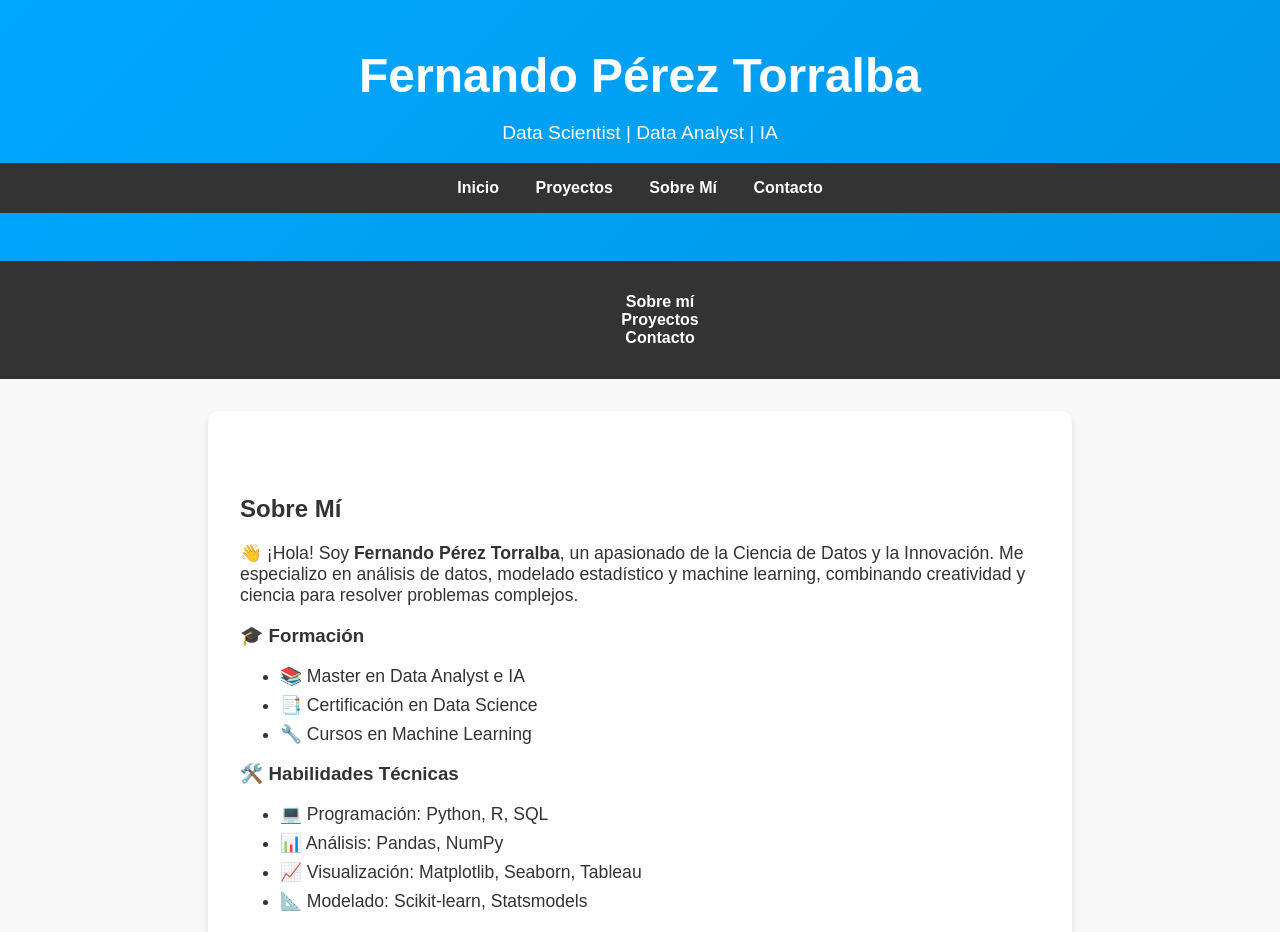
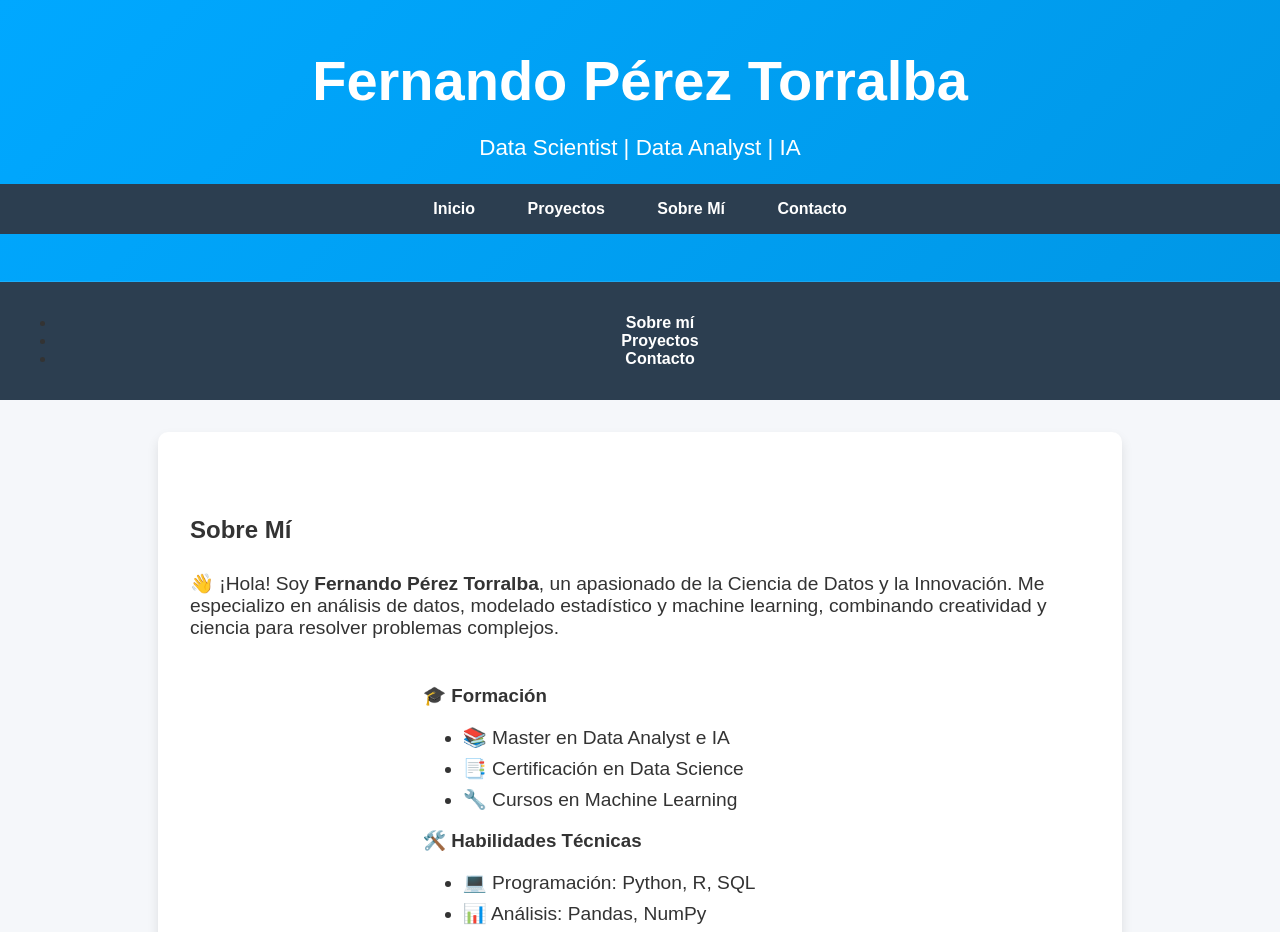
Before and after one commit to Fernanditokitkatgr/fernando.github.io, a Jekyll site: the page built from index.md, in a window 1280 px wide. Shown: the top 932 px of the page. Built offline with Jekyll 4.4.1, drawn with Linux system fonts in a browser that asks for light colours.

Commit message:
Rediseño visual moderno y atractivo

```diff
--- a/assets/css/style.css
+++ b/assets/css/style.css
@@ -1,73 +1,104 @@
 /* Estilo visual moderno y atractivo */
 body {
     font-family: 'Poppins', sans-serif;
-    background-color: #f9f9f9;
+    background-color: #f5f7fa;
     color: #333;
     margin: 0;
     padding: 0;
 }
 
-/* Encabezado principal */
+/* Encabezado moderno con gradiente */
 header {
     background: linear-gradient(135deg, #00a8ff, #0097e6);
     color: white;
     padding: 3rem 0;
     text-align: center;
     box-shadow: 0 4px 6px rgba(0, 0, 0, 0.1);
+    animation: gradient 5s ease infinite;
+}
+
+@keyframes gradient {
+    0% {
+        background-position: 0% 50%;
+    }
+
+    50% {
+        background-position: 100% 50%;
+    }
+
+    100% {
+        background-position: 0% 50%;
+    }
 }
 
 header h1 {
-    font-size: 3rem;
+    font-size: 3.5rem;
     margin: 0;
     font-weight: bold;
 }
 
 header p {
-    font-size: 1.2rem;
+    font-size: 1.4rem;
 }
 
-/* Barra de navegación */
+/* Barra de navegación moderna */
 nav {
-    background-color: #333;
+    background-color: #2c3e50;
     padding: 1rem;
     text-align: center;
 }
 
 nav a {
     color: white;
-    margin: 0 1rem;
+    margin: 0 1.5rem;
     text-decoration: none;
     font-weight: bold;
-    transition: color 0.3s;
+    transition: color 0.3s ease;
 }
 
 nav a:hover {
     color: #00a8ff;
 }
 
-/* Sección Sobre Mí */
+/* Sección "Sobre mí" más moderna */
 .about-section {
     background-color: #ffffff;
     padding: 4rem 2rem;
     margin: 2rem auto;
     border-radius: 10px;
-    box-shadow: 0 4px 8px rgba(0, 0, 0, 0.1);
-    max-width: 800px;
+    box-shadow: 0 6px 12px rgba(0, 0, 0, 0.1);
+    max-width: 900px;
 }
 
 .about-content h2 {
-    font-size: 2.5rem;
+    font-size: 2.8rem;
     color: #00a8ff;
     margin-bottom: 1.5rem;
 }
 
+.about-card,
+.skill-card {
+    background-color: #f9f9f9;
+    border-radius: 8px;
+    padding: 20px;
+    margin: 15px;
+    box-shadow: 0 4px 8px rgba(0, 0, 0, 0.1);
+    transition: transform 0.3s ease, box-shadow 0.3s ease;
+}
+
+.about-card:hover,
+.skill-card:hover {
+    transform: translateY(-5px);
+    box-shadow: 0 8px 16px rgba(0, 0, 0, 0.2);
+}
+
 .about-content p,
 .about-content li {
-    font-size: 1.1rem;
+    font-size: 1.2rem;
     margin: 0.5rem 0;
 }
 
-/* Sección de proyectos */
+/* Proyectos destacados con efecto hover */
 .projects-section {
     background-color: #f0f0f0;
     padding: 4rem 2rem;
@@ -76,25 +107,25 @@ nav a:hover {
 .project-card {
     background-color: #fff;
     border-radius: 10px;
-    box-shadow: 0 4px 8px rgba(0, 0, 0, 0.1);
-    padding: 1.5rem;
-    margin: 1rem;
+    box-shadow: 0 6px 12px rgba(0, 0, 0, 0.1);
+    padding: 2rem;
+    margin: 1.5rem;
     transition: transform 0.3s ease, box-shadow 0.3s ease;
 }
 
 .project-card:hover {
-    transform: translateY(-5px);
-    box-shadow: 0 8px 16px rgba(0, 0, 0, 0.2);
+    transform: scale(1.05);
+    box-shadow: 0 12px 24px rgba(0, 0, 0, 0.2);
 }
 
 .project-card h3 {
     color: #0097e6;
-    font-size: 1.8rem;
+    font-size: 2rem;
     margin-bottom: 0.5rem;
 }
 
 .project-card p {
-    font-size: 1rem;
+    font-size: 1.1rem;
     color: #555;
 }
 
@@ -108,7 +139,7 @@ nav a:hover {
     color: #0056b3;
 }
 
-/* Footer moderno */
+/* Footer elegante */
 footer {
     background-color: #2c3e50;
     color: #ecf0f1;
@@ -120,13 +151,55 @@ footer p,
 footer a {
     color: #bdc3c7;
     margin: 0.5rem;
+    transition: color 0.3s;
 }
 
 footer a:hover {
     color: #00a8ff;
 }
 
+/* Botón social en el footer */
+footer .social-link {
+    margin: 0 8px;
+    color: #ecf0f1;
+}
+
+footer .social-link:hover {
+    color: #3498db;
+}
+
 /* Transiciones suaves */
 html {
     scroll-behavior: smooth;
 }
+
+/* Tarjetas más visuales en "Sobre mí" */
+.about-content {
+    display: flex;
+    flex-wrap: wrap;
+    justify-content: center;
+    gap: 20px;
+    margin: 20px auto;
+    max-width: 900px;
+}
+
+.about-card p,
+.skill-card p {
+    margin: 10px 0;
+    font-size: 1.2rem;
+}
+
+.skill-card h3 {
+    color: #3498db;
+    margin-bottom: 15px;
+}
+
+.skill-card ul {
+    list-style: none;
+    padding: 0;
+}
+
+.skill-card li {
+    margin: 8px 0;
+    font-size: 1.1rem;
+}
```
